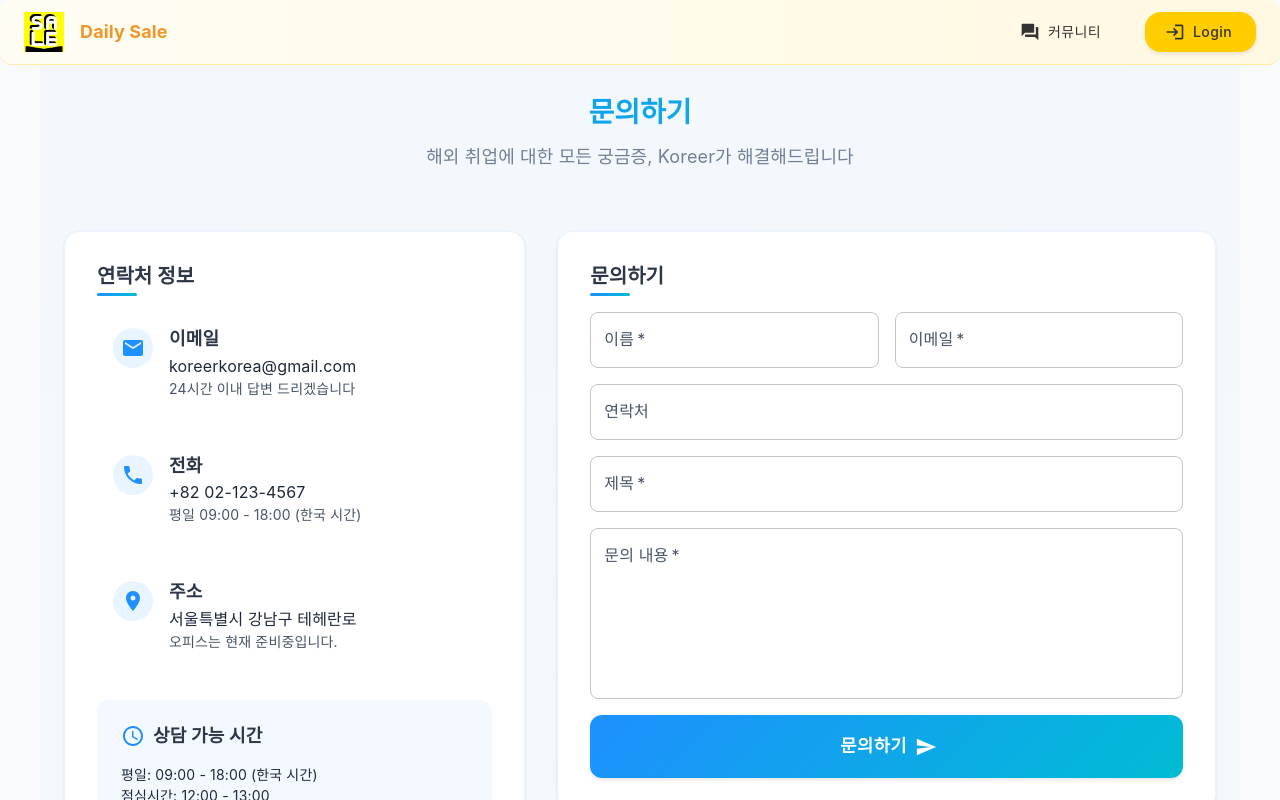
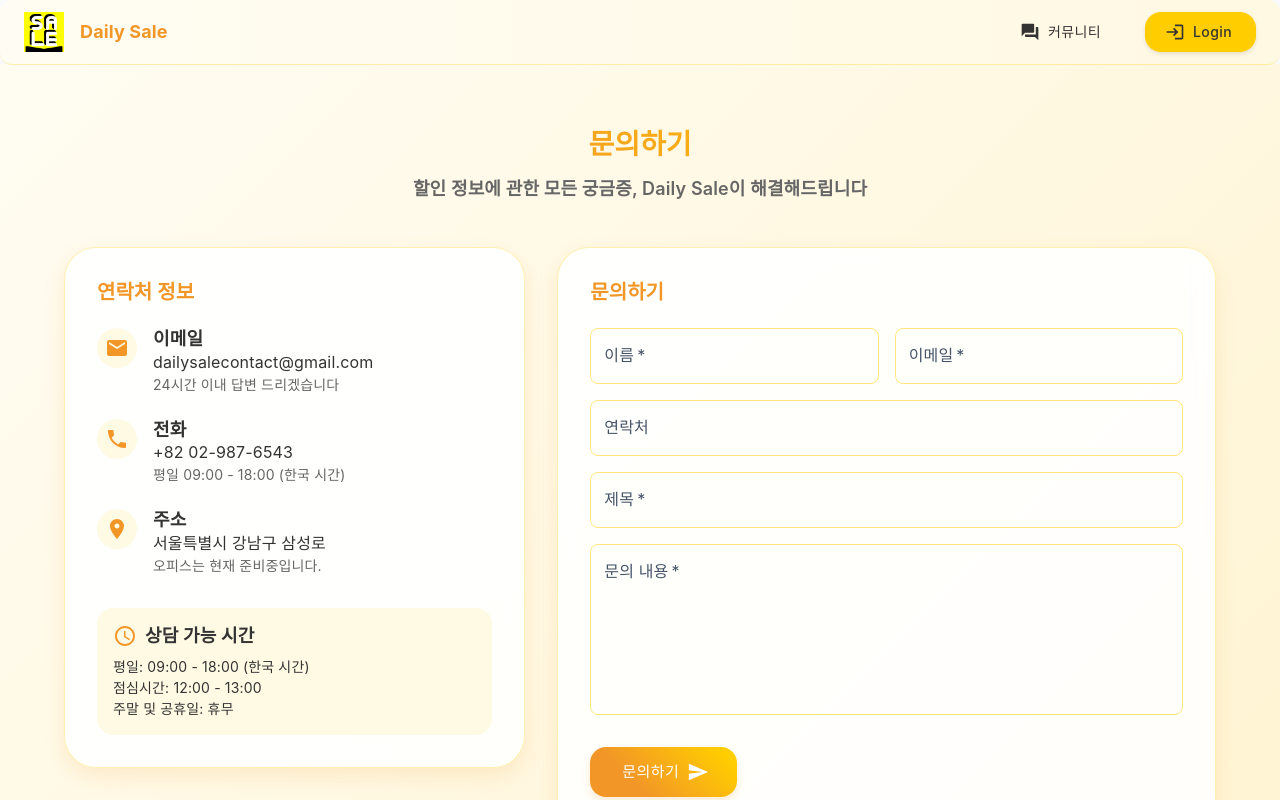
Before and after one commit to pnci1029/DailySale_FE, a React (Create React App) app: page /contact in a window 1280 px wide. Shown: the top 800 px of the page. Built offline with nearby package versions, Linux system fonts and the light colour scheme.

Commit message:
프라이버시

```diff
--- a/src/components/contactus/Contact.tsx
+++ b/src/components/contactus/Contact.tsx
@@ -1,9 +1,20 @@
 import React, {useState} from 'react';
-import {Box, Button, Container, Grid, IconButton, Paper, Snackbar, TextField, Typography,} from '@mui/material';
+import {
+  Box,
+  Button,
+  Container,
+  Grid,
+  IconButton,
+  Paper,
+  Snackbar,
+  TextField,
+  Typography,
+  Alert
+} from '@mui/material';
 import {AccessTime, Email, LocationOn, Phone, Send,} from '@mui/icons-material';
 import {motion} from 'framer-motion';
 import styles from '../../assets/scss/sub/contactus.module.scss';
-import {ComponentHelmet} from "../../features/common/ComponentHelmet";
+import {ComponentHelmet} from "../../components/common/ComponentHelmet";
 import {InquiryPostDTO} from "@/types/inquiry";
 
 export const Contact: React.FC = () => {
@@ -18,6 +29,7 @@ export const Contact: React.FC = () => {
   const [snackbar, setSnackbar] = useState({
     open: false,
     message: '',
+    severity: 'success' as 'success' | 'error',
   });
 
   const handleChange = (e: React.ChangeEvent<HTMLInputElement | HTMLTextAreaElement>) => {
@@ -43,29 +55,30 @@ export const Contact: React.FC = () => {
       const response = await fetch(`${process.env.REACT_APP_BASE_URL}/inquiry`, {
         method: 'POST',
         headers: { 'Content-Type': 'application/json' },
-        // credentials: 'include',
         body: JSON.stringify(dto)
       });
 
       if (!response.ok) {
-        throw new Error( '서버 에러가 발생했습니다.');
+        throw new Error('서버 에러가 발생했습니다.');
       }
+
+      setSnackbar({
+        open: true,
+        message: '문의가 성공적으로 전송되었습니다. 빠른 시일 내에 답변 드리겠습니다.',
+        severity: 'success',
+      });
+      resetFormData();
 
     } catch (error) {
       setSnackbar({
         open: true,
         message: error instanceof Error ? error.message : '일시적인 오류가 발생했습니다.\n다시 시도해주세요.',
+        severity: 'error',
       });
     }
-
-    setSnackbar({
-      open: true,
-      message: '문의가 성공적으로 전송되었습니다. 빠른 시일 내에 답변 드리겠습니다.',
-    });
-    resetFormData();
   };
 
-  const resetFormData = () =>{
+  const resetFormData = () => {
     setFormData({
       name: '',
       email: '',
@@ -83,36 +96,58 @@ export const Contact: React.FC = () => {
     {
       icon: <Email />,
       title: '이메일',
-      content: 'koreerkorea@gmail.com',
+      content: 'dailysalecontact@gmail.com',
       description: '24시간 이내 답변 드리겠습니다',
     },
     {
       icon: <Phone />,
       title: '전화',
-      content: '+82 02-123-4567',
+      content: '+82 02-987-6543',
       description: '평일 09:00 - 18:00 (한국 시간)',
     },
     {
       icon: <LocationOn />,
       title: '주소',
-      content: '서울특별시 강남구 테헤란로',
+      content: '서울특별시 강남구 삼성로',
       description: '오피스는 현재 준비중입니다.',
     },
   ];
 
   return (
-    <Container maxWidth="lg" className={styles.contactContainer}>
+      <Box
+          sx={{
+            minHeight: '100vh',
+            py: 8,
+            background: 'linear-gradient(135deg, #FFFCF2 0%, #FFF4D2 100%)',
+          }}
+      >
+        <Container maxWidth="lg">
           <motion.div
               initial={{ opacity: 0, y: 20 }}
               animate={{ opacity: 1, y: 0 }}
               transition={{ duration: 0.8 }}
-        className={styles.header}
+              style={{ textAlign: 'center', marginBottom: '3rem' }}
           >
-        <Typography variant="h3" className={styles.title}>
+            <Typography
+                variant="h3"
+                sx={{
+                  fontWeight: 'bold',
+                  mb: 2,
+                  background: 'linear-gradient(45deg, #F29727 30%, #FFCD00 90%)',
+                  WebkitBackgroundClip: 'text',
+                  WebkitTextFillColor: 'transparent',
+                }}
+            >
               문의하기
             </Typography>
-        <Typography variant="h6" className={styles.subtitle}>
-          해외 취업에 대한 모든 궁금증, Koreer가 해결해드립니다
+            <Typography
+                variant="h6"
+                sx={{
+                  color: '#666',
+                  mb: 4,
+                }}
+            >
+              할인 정보에 관한 모든 궁금증, Daily Sale이 해결해드립니다
             </Typography>
           </motion.div>
 
@@ -123,32 +158,107 @@ export const Contact: React.FC = () => {
                   animate={{ opacity: 1, x: 0 }}
                   transition={{ duration: 0.8, delay: 0.2 }}
               >
-            <Paper elevation={0} className={styles.contactInfo}>
-              <Typography variant="h5" gutterBottom className={styles.sectionTitle}>
+                <Paper
+                    elevation={3}
+                    sx={{
+                      p: 4,
+                      borderRadius: 4,
+                      bgcolor: 'rgba(255, 255, 255, 0.9)',
+                      backdropFilter: 'blur(10px)',
+                      border: '1px solid rgba(255, 205, 0, 0.3)',
+                      boxShadow: '0 8px 20px rgba(242, 151, 39, 0.15)',
+                      height: '100%',
+                    }}
+                >
+                  <Typography
+                      variant="h5"
+                      gutterBottom
+                      sx={{
+                        fontWeight: 600,
+                        mb: 3,
+                        color: '#F29727',
+                      }}
+                  >
                     연락처 정보
                   </Typography>
 
                   {contactInfo.map((info, index) => (
-                <Box key={index} className={styles.infoItem}>
-                  <IconButton className={styles.infoIcon}>
+                      <Box
+                          key={index}
+                          sx={{
+                            display: 'flex',
+                            alignItems: 'flex-start',
+                            mb: 3,
+                          }}
+                      >
+                        <IconButton
+                            sx={{
+                              bgcolor: 'rgba(255, 205, 0, 0.1)',
+                              color: '#F29727',
+                              mr: 2,
+                              '&:hover': {
+                                bgcolor: 'rgba(255, 205, 0, 0.2)',
+                              }
+                            }}
+                        >
                           {info.icon}
                         </IconButton>
                         <Box>
-                    <Typography variant="h6">{info.title}</Typography>
-                    <Typography variant="body1">{info.content}</Typography>
-                    <Typography variant="body2" color="textSecondary">
+                          <Typography
+                              variant="h6"
+                              sx={{
+                                fontWeight: 600,
+                                color: '#333',
+                              }}
+                          >
+                            {info.title}
+                          </Typography>
+                          <Typography
+                              variant="body1"
+                              sx={{ color: '#333' }}
+                          >
+                            {info.content}
+                          </Typography>
+                          <Typography
+                              variant="body2"
+                              sx={{ color: '#666' }}
+                          >
                             {info.description}
                           </Typography>
                         </Box>
                       </Box>
                   ))}
 
-              <Box className={styles.businessHours}>
-                <Box className={styles.hoursHeader}>
-                  <AccessTime />
-                  <Typography variant="h6">상담 가능 시간</Typography>
+                  <Box
+                      sx={{
+                        mt: 4,
+                        p: 2,
+                        borderRadius: 2,
+                        bgcolor: 'rgba(255, 205, 0, 0.1)',
+                      }}
+                  >
+                    <Box
+                        sx={{
+                          display: 'flex',
+                          alignItems: 'center',
+                          mb: 1,
+                        }}
+                    >
+                      <AccessTime sx={{ color: '#F29727', mr: 1 }} />
+                      <Typography
+                          variant="h6"
+                          sx={{
+                            fontWeight: 600,
+                            color: '#333',
+                          }}
+                      >
+                        상담 가능 시간
+                      </Typography>
                     </Box>
-                <Typography variant="body2">
+                    <Typography
+                        variant="body2"
+                        sx={{ color: '#333' }}
+                    >
                       평일: 09:00 - 18:00 (한국 시간)<br />
                       점심시간: 12:00 - 13:00<br />
                       주말 및 공휴일: 휴무
@@ -164,8 +274,26 @@ export const Contact: React.FC = () => {
                   animate={{ opacity: 1, x: 0 }}
                   transition={{ duration: 0.8, delay: 0.4 }}
               >
-            <Paper elevation={0} className={styles.contactForm}>
-              <Typography variant="h5" gutterBottom className={styles.sectionTitle}>
+                <Paper
+                    elevation={3}
+                    sx={{
+                      p: 4,
+                      borderRadius: 4,
+                      bgcolor: 'rgba(255, 255, 255, 0.9)',
+                      backdropFilter: 'blur(10px)',
+                      border: '1px solid rgba(255, 205, 0, 0.3)',
+                      boxShadow: '0 8px 20px rgba(242, 151, 39, 0.15)',
+                    }}
+                >
+                  <Typography
+                      variant="h5"
+                      gutterBottom
+                      sx={{
+                        fontWeight: 600,
+                        mb: 3,
+                        color: '#F29727',
+                      }}
+                  >
                     문의하기
                   </Typography>
 
@@ -180,6 +308,22 @@ export const Contact: React.FC = () => {
                             value={formData.name}
                             onChange={handleChange}
                             variant="outlined"
+                            sx={{
+                              '& .MuiOutlinedInput-root': {
+                                '& fieldset': {
+                                  borderColor: 'rgba(255, 205, 0, 0.5)',
+                                },
+                                '&:hover fieldset': {
+                                  borderColor: '#FFCD00',
+                                },
+                                '&.Mui-focused fieldset': {
+                                  borderColor: '#F29727',
+                                },
+                              },
+                              '& .MuiInputLabel-root.Mui-focused': {
+                                color: '#F29727',
+                              },
+                            }}
                         />
                       </Grid>
                       <Grid item xs={12} sm={6}>
@@ -192,6 +336,22 @@ export const Contact: React.FC = () => {
                             value={formData.email}
                             onChange={handleChange}
                             variant="outlined"
+                            sx={{
+                              '& .MuiOutlinedInput-root': {
+                                '& fieldset': {
+                                  borderColor: 'rgba(255, 205, 0, 0.5)',
+                                },
+                                '&:hover fieldset': {
+                                  borderColor: '#FFCD00',
+                                },
+                                '&.Mui-focused fieldset': {
+                                  borderColor: '#F29727',
+                                },
+                              },
+                              '& .MuiInputLabel-root.Mui-focused': {
+                                color: '#F29727',
+                              },
+                            }}
                         />
                       </Grid>
                       <Grid item xs={12}>
@@ -202,6 +362,22 @@ export const Contact: React.FC = () => {
                             value={formData.phone_number}
                             onChange={handleChange}
                             variant="outlined"
+                            sx={{
+                              '& .MuiOutlinedInput-root': {
+                                '& fieldset': {
+                                  borderColor: 'rgba(255, 205, 0, 0.5)',
+                                },
+                                '&:hover fieldset': {
+                                  borderColor: '#FFCD00',
+                                },
+                                '&.Mui-focused fieldset': {
+                                  borderColor: '#F29727',
+                                },
+                              },
+                              '& .MuiInputLabel-root.Mui-focused': {
+                                color: '#F29727',
+                              },
+                            }}
                         />
                       </Grid>
                       <Grid item xs={12}>
@@ -213,6 +389,22 @@ export const Contact: React.FC = () => {
                             value={formData.title}
                             onChange={handleChange}
                             variant="outlined"
+                            sx={{
+                              '& .MuiOutlinedInput-root': {
+                                '& fieldset': {
+                                  borderColor: 'rgba(255, 205, 0, 0.5)',
+                                },
+                                '&:hover fieldset': {
+                                  borderColor: '#FFCD00',
+                                },
+                                '&.Mui-focused fieldset': {
+                                  borderColor: '#F29727',
+                                },
+                              },
+                              '& .MuiInputLabel-root.Mui-focused': {
+                                color: '#F29727',
+                              },
+                            }}
                         />
                       </Grid>
                       <Grid item xs={12}>
@@ -226,6 +418,22 @@ export const Contact: React.FC = () => {
                             multiline
                             rows={6}
                             variant="outlined"
+                            sx={{
+                              '& .MuiOutlinedInput-root': {
+                                '& fieldset': {
+                                  borderColor: 'rgba(255, 205, 0, 0.5)',
+                                },
+                                '&:hover fieldset': {
+                                  borderColor: '#FFCD00',
+                                },
+                                '&.Mui-focused fieldset': {
+                                  borderColor: '#F29727',
+                                },
+                              },
+                              '& .MuiInputLabel-root.Mui-focused': {
+                                color: '#F29727',
+                              },
+                            }}
                         />
                       </Grid>
                       <Grid item xs={12}>
@@ -233,8 +441,22 @@ export const Contact: React.FC = () => {
                             type="submit"
                             variant="contained"
                             size="large"
-                      className={styles.submitButton}
                             endIcon={<Send />}
+                            sx={{
+                              mt: 2,
+                              py: 1.5,
+                              px: 4,
+                              background: 'linear-gradient(45deg, #F29727 30%, #FFCD00 90%)',
+                              color: 'white',
+                              boxShadow: '0 4px 10px rgba(242, 151, 39, 0.2)',
+                              borderRadius: 2,
+                              '&:hover': {
+                                background: 'linear-gradient(45deg, #E18617 30%, #EFBD00 90%)',
+                                boxShadow: '0 6px 12px rgba(242, 151, 39, 0.3)',
+                                transform: 'translateY(-2px)'
+                              },
+                              transition: 'all 0.3s ease'
+                            }}
                         >
                           문의하기
                         </Button>
@@ -250,10 +472,29 @@ export const Contact: React.FC = () => {
               open={snackbar.open}
               autoHideDuration={6000}
               onClose={handleCloseSnackbar}
-        message={snackbar.message}
-      />
-      <ComponentHelmet title={"Koreer - 문의하기"} />
+              anchorOrigin={{ vertical: 'top', horizontal: 'center' }}
+          >
+            <Alert
+                onClose={handleCloseSnackbar}
+                severity={snackbar.severity}
+                sx={{
+                  width: '100%',
+                  ...(snackbar.severity === 'success' && {
+                    background: 'linear-gradient(135deg, #FFCD00 0%, #F29727 100%)',
+                    color: 'white',
+                    '& .MuiAlert-icon': {
+                      color: 'white'
+                    }
+                  })
+                }}
+            >
+              {snackbar.message}
+            </Alert>
+          </Snackbar>
+
+          <ComponentHelmet title={"Daily Sale - 문의하기"} />
         </Container>
+      </Box>
   );
 };
 
--- a/src/index.tsx
+++ b/src/index.tsx
@@ -16,7 +16,6 @@ import {MyPage} from "./components/MyPage";
 import {HelmetProvider} from 'react-helmet-async';
 import {TermsAndConditions} from './components/legal/TermsAndConditions';
 import {PrivacyPolicy} from './components/legal/PrivacyPolicy';
-import {UserInfo} from "./features/auth/UserInfo";
 import {AdminDashboard} from "./features/admin/AdminDashboard";
 import {AdminLayout} from './features/admin/AdminLayout';
 import {AdminUserManagement} from "./features/admin/AdminUserManagement";
@@ -60,10 +59,6 @@ const router = createBrowserRouter([
       {
         path: "signin",
         element: <SignIn />
-      },
-      {
-        path: "user-info/:id",
-        element: <UserInfo />
       },
       {
         path: "success",
```
Lines whose indentation alone changed are shown as unchanged.
